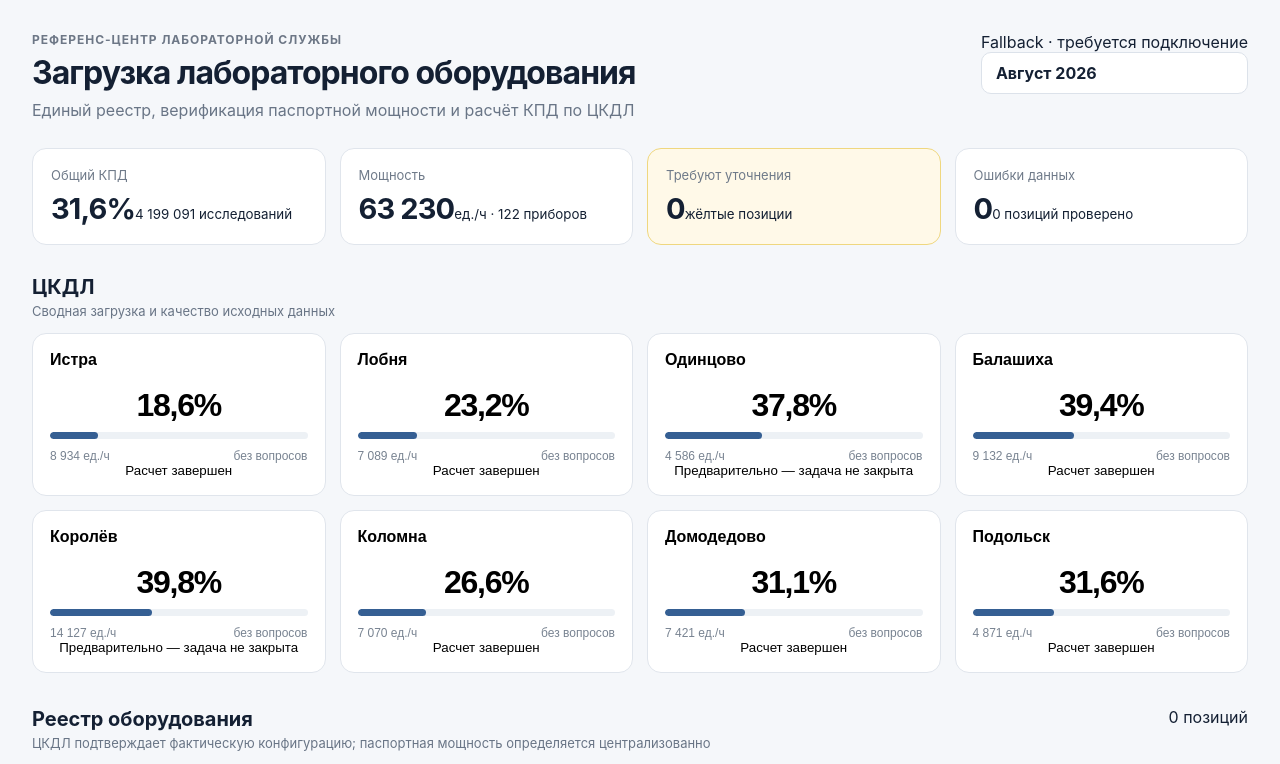
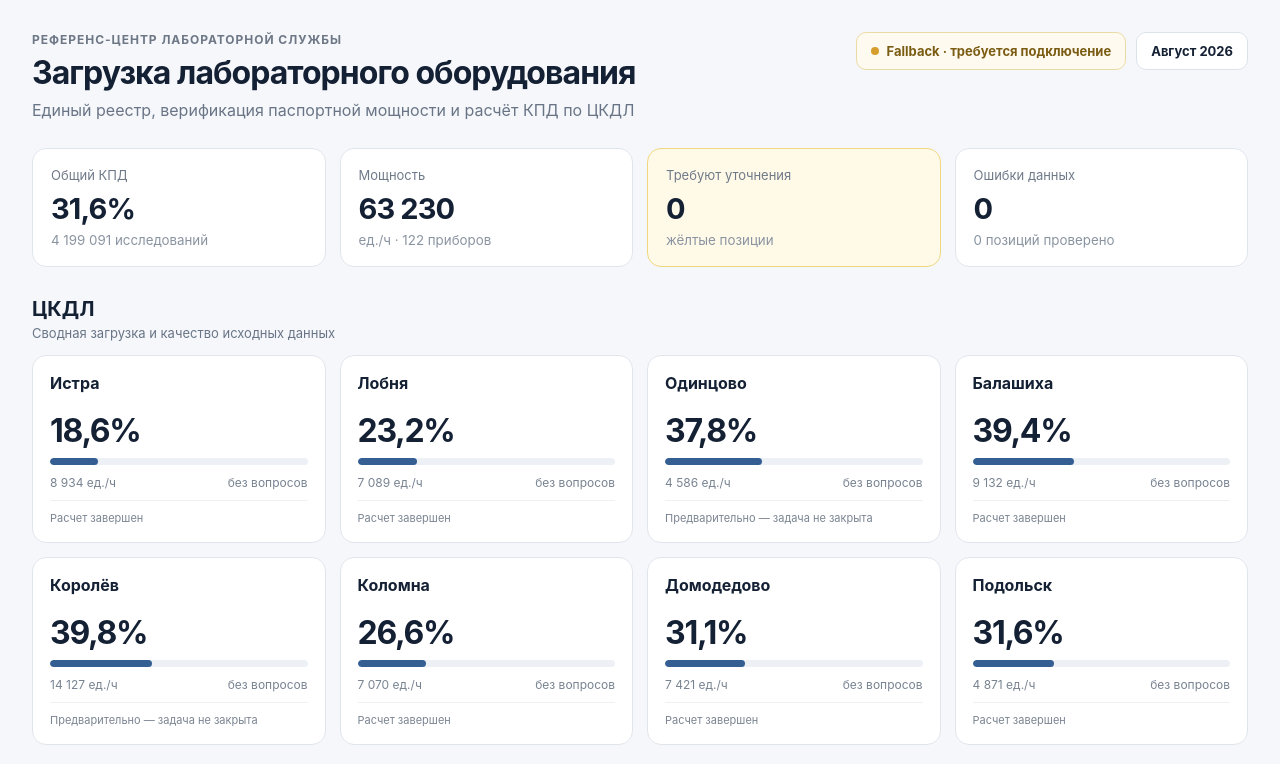
Before and after one commit to Oivan-coder/kpd-dashboard, a Next.js app: page / in a window 1280 px wide. Shown: the top 764 px of the page. Built offline with nearby package versions, Linux system fonts and the light colour scheme.

Commit message:
Improve live dashboard UI

```diff
--- a/app/globals.css
+++ b/app/globals.css
@@ -5,47 +5,98 @@
 }
 * { box-sizing: border-box; }
 body { margin: 0; background: #f5f7fa; }
-.shell { max-width: 1440px; margin: 0 auto; padding: 32px; }
+button, input, select { font: inherit; }
+.shell { max-width: 1500px; margin: 0 auto; padding: 32px; }
 .topbar { display:flex; justify-content:space-between; gap:24px; align-items:flex-start; margin-bottom:28px; }
+.headerRight { display:flex; gap:10px; align-items:center; flex-wrap:wrap; justify-content:flex-end; }
 .eyebrow { font-size:12px; font-weight:700; text-transform:uppercase; letter-spacing:.08em; color:#6d7786; }
 h1 { margin:6px 0 8px; font-size:32px; letter-spacing:-.03em; }
 h2 { margin:0; font-size:20px; }
 h3 { margin:0; font-size:16px; }
 p { margin:0; color:#697586; }
-.period { background:#fff; border:1px solid #dce2ea; border-radius:10px; padding:10px 14px; font-weight:650; }
+.period, .sourcePill { background:#fff; border:1px solid #dce2ea; border-radius:10px; padding:10px 14px; font-weight:650; font-size:13px; }
+.sourcePill { display:flex; align-items:center; gap:8px; }
+.sourceDot { width:8px; height:8px; border-radius:50%; background:#97a2b0; }
+.source-google-sheets { color:#245f3f; border-color:#cfe6d8; background:#f2fbf6; }
+.source-google-sheets .sourceDot { background:#38a169; }
+.source-fallback { color:#7a5c13; border-color:#eadba4; background:#fffaf0; }
+.source-fallback .sourceDot { background:#d69e2e; }
+
 .metrics { display:grid; grid-template-columns:repeat(4,1fr); gap:14px; margin-bottom:30px; }
 .metric { background:#fff; border:1px solid #e0e5ec; border-radius:14px; padding:18px; }
 .metric span { display:block; color:#6f7a89; font-size:13px; margin-bottom:8px; }
-.metric strong { font-size:29px; letter-spacing:-.03em; }
+.metric strong { display:block; font-size:29px; letter-spacing:-.03em; }
+.metric small { display:block; color:#8a94a1; margin-top:6px; }
 .metric.warn { background:#fff9e8; border-color:#efd77f; }
-.sectionHead { display:flex; justify-content:space-between; margin:0 0 14px; }
+.metric.danger { background:#fff3f2; border-color:#efb2ad; }
+
+.sectionHead { display:flex; justify-content:space-between; align-items:flex-end; gap:16px; margin:0 0 14px; }
 .sectionHead p { margin-top:4px; font-size:13px; }
+.count { color:#677383; font-size:13px; }
+
 .labGrid { display:grid; grid-template-columns:repeat(4,1fr); gap:14px; margin-bottom:34px; }
-.labCard { background:#fff; border:1px solid #e0e5ec; border-radius:14px; padding:17px; }
+.labCard {
+  appearance:none; text-align:left; color:inherit; width:100%;
+  background:#fff; border:1px solid #e0e5ec; border-radius:14px; padding:17px;
+  cursor:pointer; transition:.15s ease;
+}
+.labCard:hover { transform:translateY(-1px); border-color:#b9c8d8; box-shadow:0 8px 22px rgba(35,52,75,.06); }
+.labCardActive { border-color:#4b6f99; box-shadow:0 0 0 2px rgba(75,111,153,.10); }
 .labTitle { display:flex; align-items:center; gap:8px; justify-content:space-between; }
-.dotWarn { width:10px; height:10px; border-radius:50%; background:#e5ad24; box-shadow:0 0 0 4px #fff5cf; }
+.labSignals { display:flex; gap:6px; align-items:center; }
+.dotWarn, .dotError { width:10px; height:10px; border-radius:50%; }
+.dotWarn { background:#e5ad24; box-shadow:0 0 0 4px #fff5cf; }
+.dotError { background:#d9534f; box-shadow:0 0 0 4px #fdeceb; }
 .kpiValue { margin:18px 0 8px; font-size:32px; font-weight:750; letter-spacing:-.04em; }
 .bar { height:7px; border-radius:999px; background:#edf1f5; overflow:hidden; }
 .bar span { display:block; height:100%; background:#355f93; border-radius:999px; }
 .cardMeta { display:flex; justify-content:space-between; gap:12px; margin-top:10px; color:#788391; font-size:12px; }
+.dataStatus { margin-top:10px; padding-top:10px; border-top:1px solid #eef1f4; color:#7a8491; font-size:11px; }
+
 .registry { margin-top:4px; }
+.filters {
+  display:grid;
+  grid-template-columns:repeat(5,minmax(140px,1fr)) minmax(220px,1.4fr);
+  gap:10px;
+  margin-bottom:12px;
+}
+.filters select, .filters input {
+  width:100%; background:#fff; border:1px solid #dce2ea; border-radius:10px;
+  padding:10px 11px; color:#263447; outline:none;
+}
+.filters select:focus, .filters input:focus { border-color:#6b88a8; box-shadow:0 0 0 3px rgba(74,111,153,.10); }
+
 .tableWrap { overflow:auto; background:#fff; border:1px solid #e0e5ec; border-radius:14px; }
-table { width:100%; border-collapse:collapse; min-width:1100px; }
+table { width:100%; border-collapse:collapse; min-width:1320px; }
 th, td { text-align:left; padding:13px 14px; border-bottom:1px solid #edf0f4; vertical-align:top; font-size:13px; }
-th { background:#fafbfc; color:#667180; font-size:12px; font-weight:700; }
+th { position:sticky; top:0; z-index:1; background:#fafbfc; color:#667180; font-size:12px; font-weight:700; }
 tr:last-child td { border-bottom:0; }
 .rowReview td { background:#fffbee; }
+.rowError td { background:#fff3f2; }
+.original { margin-top:4px; color:#87919d; font-size:11px; }
+.unit { color:#7d8794; }
+.issueCell { min-width:280px; max-width:420px; }
+.issueCell a { display:block; width:max-content; margin-top:6px; color:#315f91; text-decoration:none; font-size:11px; }
+.issueCell a:hover { text-decoration:underline; }
+.empty { text-align:center; padding:34px; color:#7a8491; }
+
 .badge { display:inline-flex; align-items:center; white-space:nowrap; padding:5px 8px; border-radius:999px; font-size:11px; font-weight:700; }
 .badge-verified { background:#e8f6ee; color:#21633d; }
 .badge-review { background:#fff0bd; color:#755700; }
 .badge-error { background:#fde8e7; color:#8b2e2a; }
 .badge-excluded { background:#edf0f4; color:#5e6774; }
-@media (max-width: 1000px) {
+
+footer { display:flex; justify-content:space-between; gap:16px; margin:18px 2px 0; color:#8a94a1; font-size:11px; }
+
+@media (max-width: 1200px) {
   .metrics, .labGrid { grid-template-columns:repeat(2,1fr); }
+  .filters { grid-template-columns:repeat(3,1fr); }
 }
-@media (max-width: 640px) {
+@media (max-width: 700px) {
   .shell { padding:18px; }
   .topbar { flex-direction:column; }
-  .metrics, .labGrid { grid-template-columns:1fr; }
+  .headerRight { justify-content:flex-start; }
+  .metrics, .labGrid, .filters { grid-template-columns:1fr; }
   h1 { font-size:27px; }
+  footer { flex-direction:column; }
 }
```
